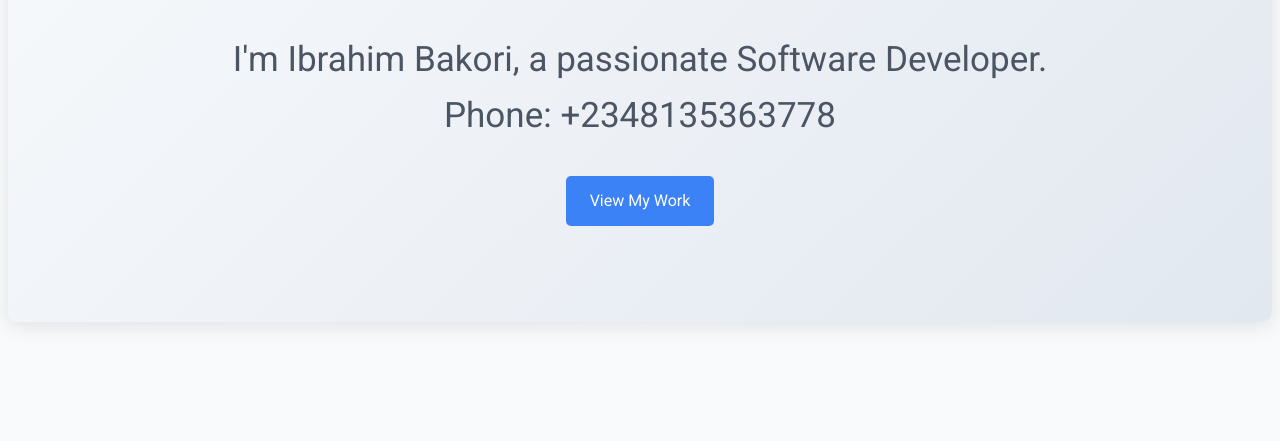
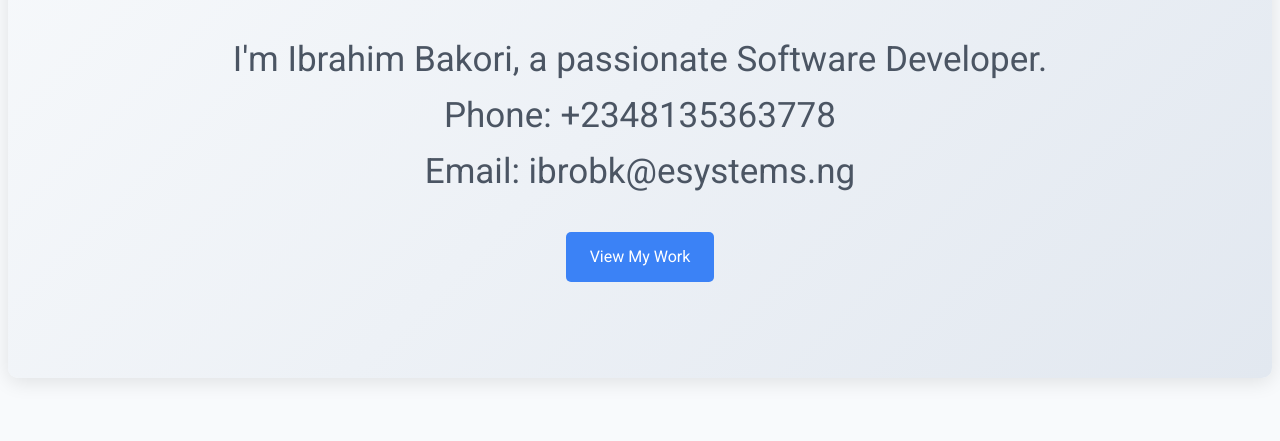
Before and after one commit to ibrobk2/ibrobk25, a plain HTML site: page index.html in a window 1280 px wide. Shown: the part 286-727 px from the top of the page. Drawn offline with Linux system fonts and the light colour scheme.

Commit message:
email address added

```diff
--- a/index.html
+++ b/index.html
@@ -22,7 +22,7 @@
 
     <section class="hero">
         <h1>Welcome to My Portfolio</h1>
-        <p style="font-size: 35px;">I'm Ibrahim Bakori, a passionate Software Developer.<br>Phone: +2348135363778</p>
+        <p style="font-size: 35px;">I'm Ibrahim Bakori, a passionate Software Developer.<br>Phone: +2348135363778 <br>Email: ibrobk@esystems.ng</p>
         <a href="#projects" class="btn">View My Work</a>
     </section>
 
```
